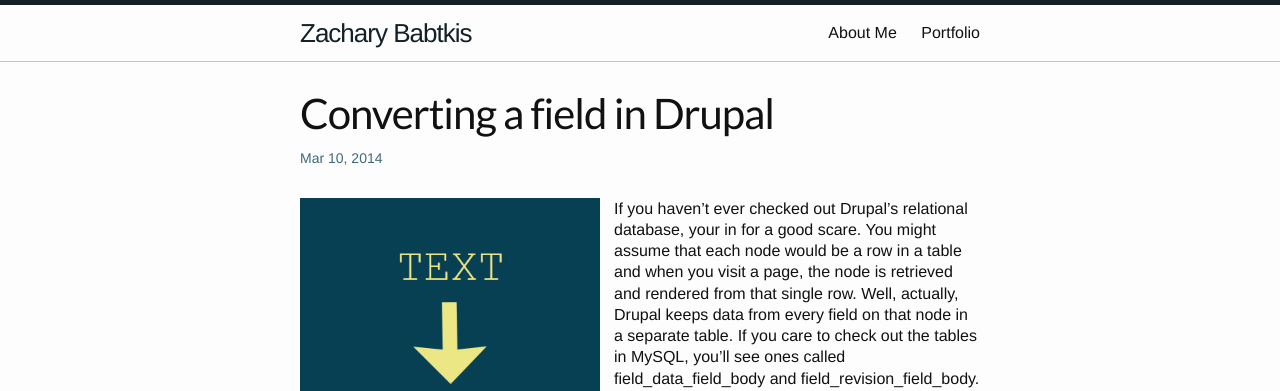
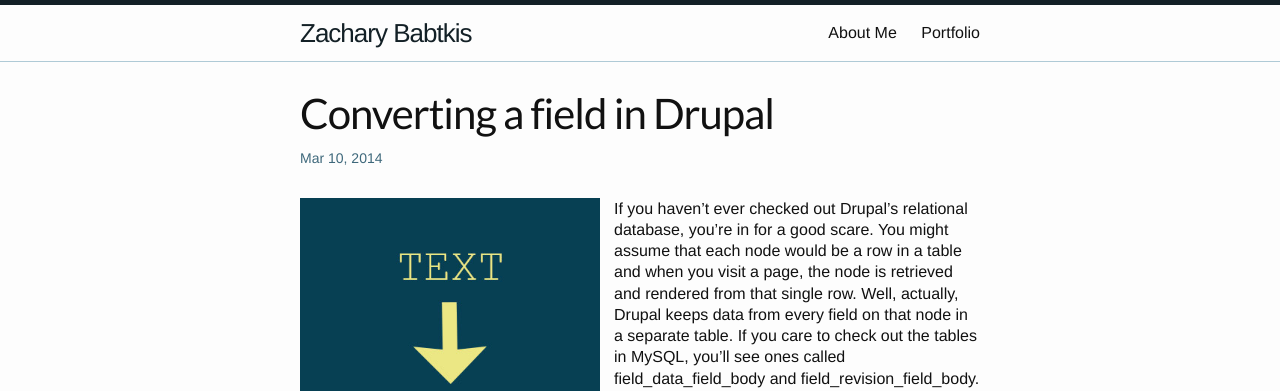
Before and after one commit to zbabtkis/zigzackattack.github.io, a Jekyll site: the page built from _posts/2014-03-01-converting-a-field-in-drupal.markdown, in a window 1280 px wide. Shown: the top 391 px of the page. Built offline with Jekyll 4.4.1, drawn with Linux system fonts in a browser that asks for light colours; some of the changed text lies outside the part shown.

```diff
--- a/_posts/2014-03-01-converting-a-field-in-drupal.markdown
+++ b/_posts/2014-03-01-converting-a-field-in-drupal.markdown
@@ -5,7 +5,7 @@
 image: convert-drupal-field/feature.jpg
 categories: drupal mysql
 ---
-If you haven't ever checked out Drupal's relational database, your in for a good scare. You might assume that each node would be a row in a table and when you visit a page, the node is retrieved and rendered from that single row. Well, actually, Drupal keeps data from every field on that node in a separate table. If you care to check out the tables in MySQL, you'll see ones called field_data_field_body and field_revision_field_body. The entries in those tables each have a node id reference, field value, field language and some other information you probably don't care about. Since any "body" field requires the exact same information regardless of which node it appears in, Drupal stores all body content in this one table. Pretty cool right?
+If you haven't ever checked out Drupal's relational database, you're in for a good scare. You might assume that each node would be a row in a table and when you visit a page, the node is retrieved and rendered from that single row. Well, actually, Drupal keeps data from every field on that node in a separate table. If you care to check out the tables in MySQL, you'll see ones called field_data_field_body and field_revision_field_body. The entries in those tables each have a node id reference, field value, field language and some other information you probably don't care about. Since any "body" field requires the exact same information regardless of which node it appears in, Drupal stores all body content in this one table. Pretty cool right?
 
 Everything's good until you realize that you screwed up big time -- when you first set up the site, you created a plain text field for links. Of course you should have used the link field (from the "link" module) instead. "Dammit!" you exclaim. You've already created a bunch of nodes using this useless text only value. Don't fret my friend. You're about to discover the power of SQL.
 
```
